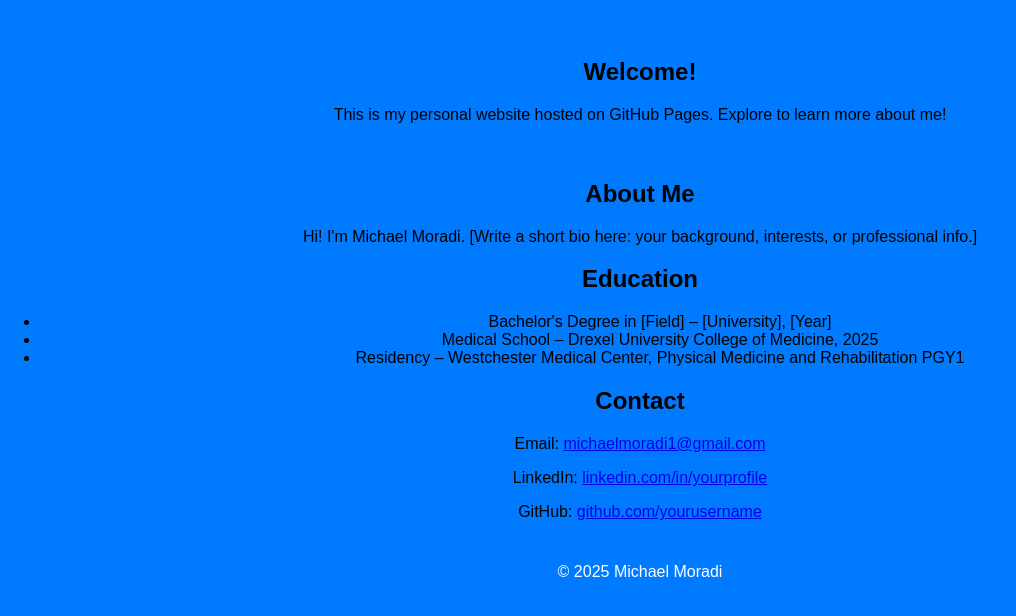
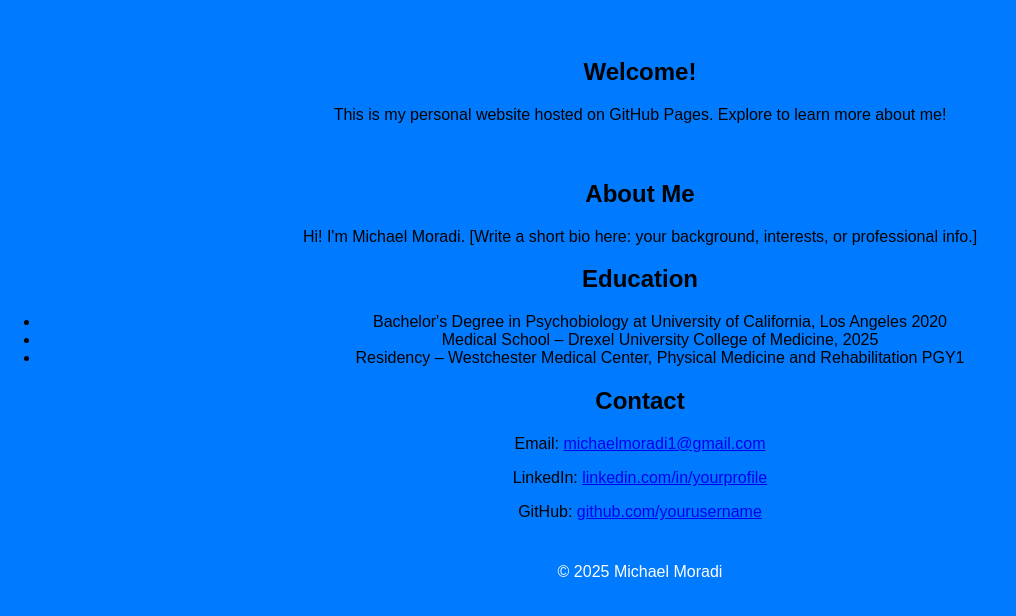
Before and after one commit to mmoradi98/.github.io, a plain HTML site: page index.html in a window 1280 px wide. Shown: the part 120-736 px from the top of the page, without its empty margins (0-1016 px from the left). Drawn offline with Linux system fonts and the light colour scheme.

Commit message:
Update index.html

```diff
--- a/index.html
+++ b/index.html
@@ -36,7 +36,7 @@
     <section id="education">
         <h2>Education</h2>
         <ul>
-            <li>Bachelor's Degree in [Field] – [University], [Year]</li>
+            <li>Bachelor's Degree in Psychobiology at University of California, Los Angeles 2020</li>
             <li>Medical School – Drexel University College of Medicine, 2025</li>
             <li>Residency – Westchester Medical Center, Physical Medicine and Rehabilitation PGY1</li>
         </ul>
```
